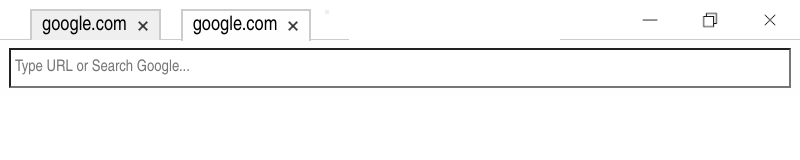
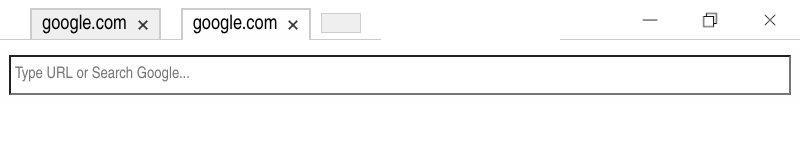
Before and after one commit to driftsoft/skye, an Electron app: page index.html in a window 800 px wide. Drawn offline with Linux system fonts and the light colour scheme; no server answers.

Commit message:
large css changes and minor bug fixes

```diff
--- a/assets/css/main.css
+++ b/assets/css/main.css
@@ -102,6 +102,7 @@ section#windowBtns button.close:hover{
 	display: inline-block;
 	vertical-align: text-top;
 	margin-top: 1vh;
+	float: left;
 }
 #tabs div.activeTab{
 	height: 4vh;
@@ -139,3 +140,22 @@ section#windowBtns button.close:hover{
 	background-image: url(../img/closeLargeHoverIcon.png);
 	background-color: #e00;
 }
+
+#tabs button.addTab {
+	outline: none;
+	width: 5vh;
+	height: 2.5vh;
+	margin: 0.75vh 0;
+	margin-top: calc(1.75vh - 1px);
+	display: inline-block;
+	float: left;
+	vertical-align: text-top;
+	background-color: #efefef;
+	border: 1px solid #ccc;
+}
+#tabs button.addTab:hover {
+	background-color: #dedede;
+}
+#tabs button.addTab:active {
+	background-color: #ccc;
+}
--- a/main.js
+++ b/main.js
@@ -13,7 +13,7 @@ let mainWindow
 
 function createWindow () {
   // Create the browser window.
-  mainWindow = new BrowserWindow({width: 800, height: 600,frame:false,titleBarStyle: 'hiddenInset'})
+  mainWindow = new BrowserWindow({width: 800, height: 600,frame:false,titleBarStyle: 'hiddenInset','minWidth': 700,'minHeight': 700})
 
   // Remove Menu Bar
   mainWindow.setMenu(null);
```
Also changed, not shown: 1 other file.
